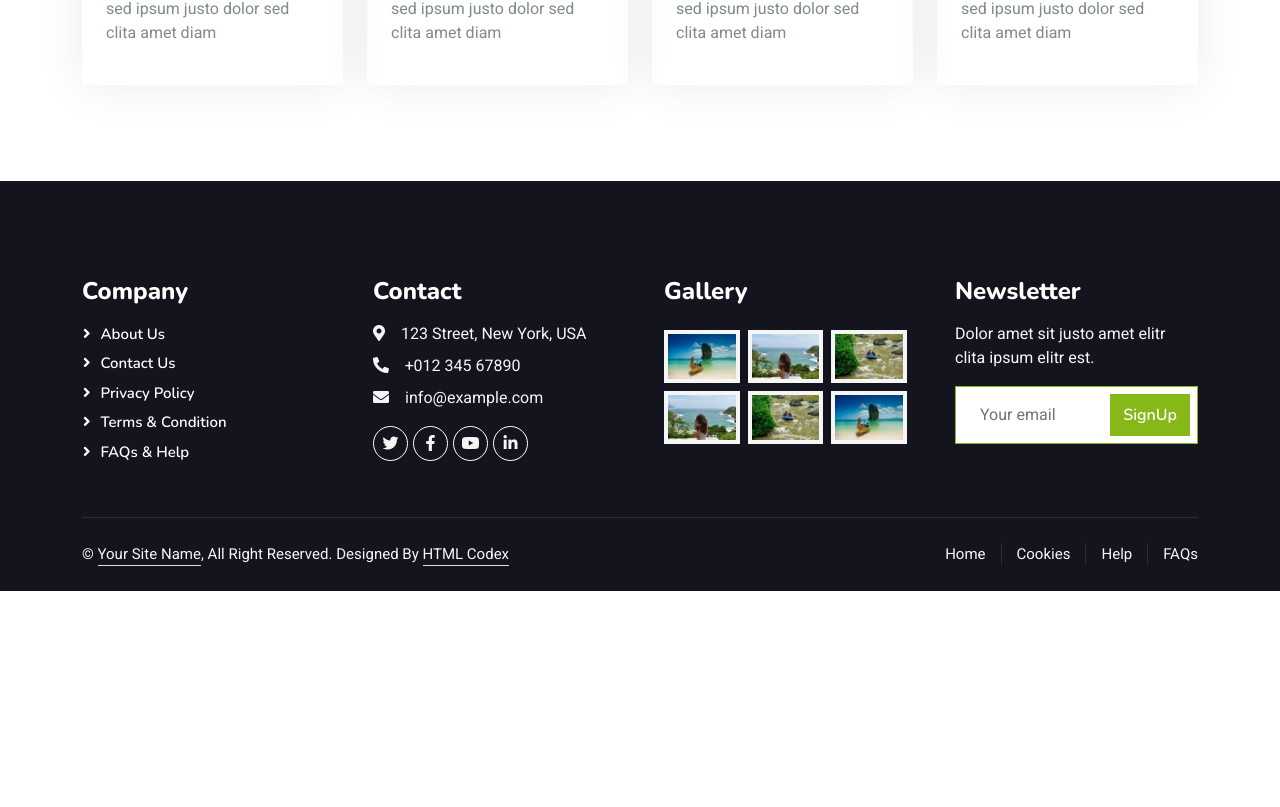
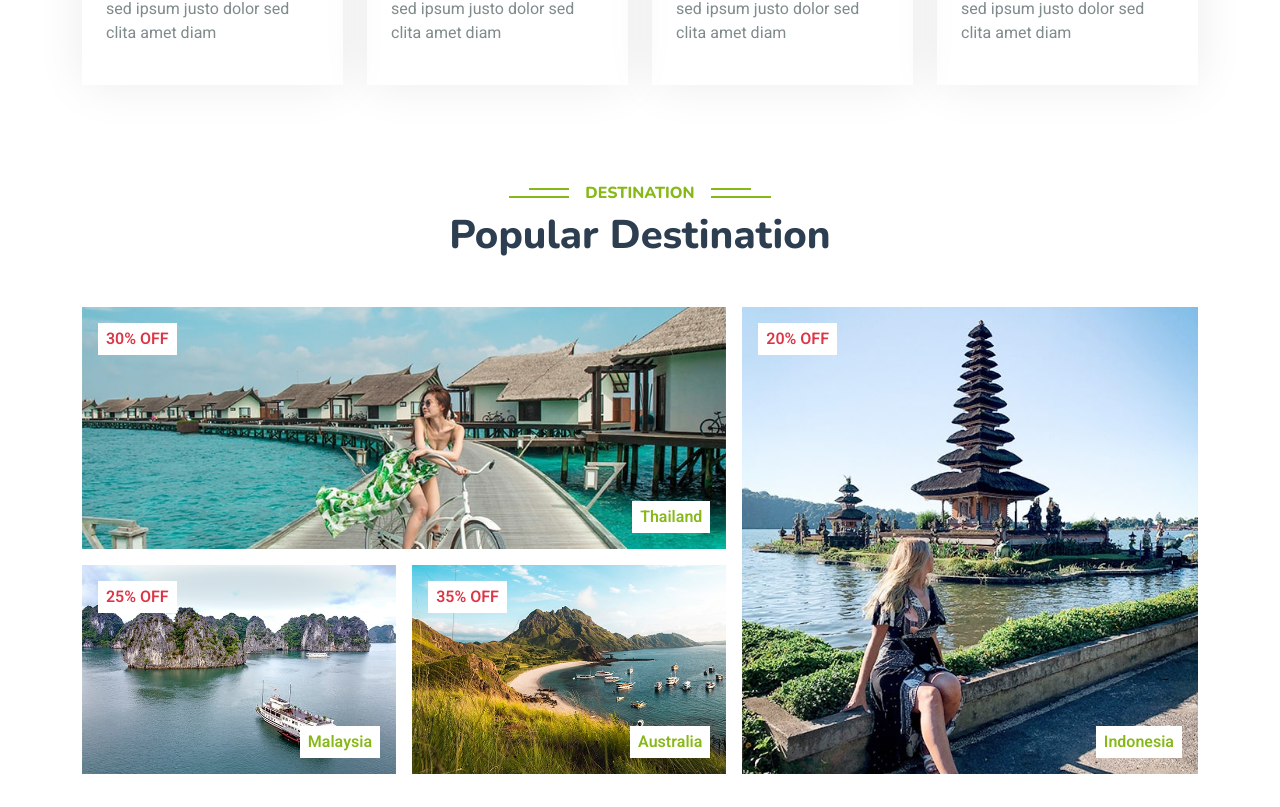
Before and after one commit to TanyaStefanova/movie-app, a React (Vite) app in the folder client/: page / in a window 1280 px wide. Shown: the part 1953-2760 px from the top of the page. Before the commit the page ends 2544 px from the top, so only its background shows below. Built offline with nearby package versions, Linux system fonts and the light colour scheme.

Commit message:
Add Destinations

```diff
--- a/client/src/App.jsx
+++ b/client/src/App.jsx
@@ -6,6 +6,7 @@ import Footer from "./components/footer/Footer";
 import BackToTopButton from "./components/back-to-top-button/BackToTopButton";
 import AboutUs from "./components/about-us/AboutUs";
 import Services from "./components/services/Services";
+import Destinations from "./components/destinations/Destinations";
 
 function App() {
 
@@ -16,6 +17,7 @@ function App() {
      <HeroBanner />
      <AboutUs />
      <Services />
+     <Destinations />
      <Footer />
      <BackToTopButton />
     </>
--- /dev/null
+++ b/client/src/components/destinations/Destinations.jsx
@@ -0,0 +1,46 @@
+export default function Destinations(){
+    return(
+        <div className="container-xxl py-5 destination">
+        <div className="container">
+            <div className="text-center wow fadeInUp" data-wow-delay="0.1s">
+                <h6 className="section-title bg-white text-center text-primary px-3">Destination</h6>
+                <h1 className="mb-5">Popular Destination</h1>
+            </div>
+            <div className="row g-3">
+                <div className="col-lg-7 col-md-6">
+                    <div className="row g-3">
+                        <div className="col-lg-12 col-md-12 wow zoomIn" data-wow-delay="0.1s">
+                            <a className="position-relative d-block overflow-hidden" href="">
+                                <img className="img-fluid" src="src/assets/img/destination-1.jpg" alt="" />
+                                <div className="bg-white text-danger fw-bold position-absolute top-0 start-0 m-3 py-1 px-2">30% OFF</div>
+                                <div className="bg-white text-primary fw-bold position-absolute bottom-0 end-0 m-3 py-1 px-2">Thailand</div>
+                            </a>
+                        </div>
+                        <div className="col-lg-6 col-md-12 wow zoomIn" data-wow-delay="0.3s">
+                            <a className="position-relative d-block overflow-hidden" href="">
+                                <img className="img-fluid" src="src/assets/img/destination-2.jpg" alt="" />
+                                <div className="bg-white text-danger fw-bold position-absolute top-0 start-0 m-3 py-1 px-2">25% OFF</div>
+                                <div className="bg-white text-primary fw-bold position-absolute bottom-0 end-0 m-3 py-1 px-2">Malaysia</div>
+                            </a>
+                        </div>
+                        <div className="col-lg-6 col-md-12 wow zoomIn" data-wow-delay="0.5s">
+                            <a className="position-relative d-block overflow-hidden" href="">
+                                <img className="img-fluid" src="src/assets/img/destination-3.jpg" alt="" />
+                                <div className="bg-white text-danger fw-bold position-absolute top-0 start-0 m-3 py-1 px-2">35% OFF</div>
+                                <div className="bg-white text-primary fw-bold position-absolute bottom-0 end-0 m-3 py-1 px-2">Australia</div>
+                            </a>
+                        </div>
+                    </div>
+                </div>
+                <div className="col-lg-5 col-md-6 wow zoomIn" data-wow-delay="0.7s" style={{minHeight: '350px'}}>
+                    <a className="position-relative d-block h-100 overflow-hidden" href="">
+                        <img className="img-fluid position-absolute w-100 h-100" src="src/assets/img/destination-4.jpg" alt="" style={{objectFit: 'cover'}} />
+                        <div className="bg-white text-danger fw-bold position-absolute top-0 start-0 m-3 py-1 px-2">20% OFF</div>
+                        <div className="bg-white text-primary fw-bold position-absolute bottom-0 end-0 m-3 py-1 px-2">Indonesia</div>
+                    </a>
+                </div>
+            </div>
+        </div>
+    </div>
+    );
+}
```
